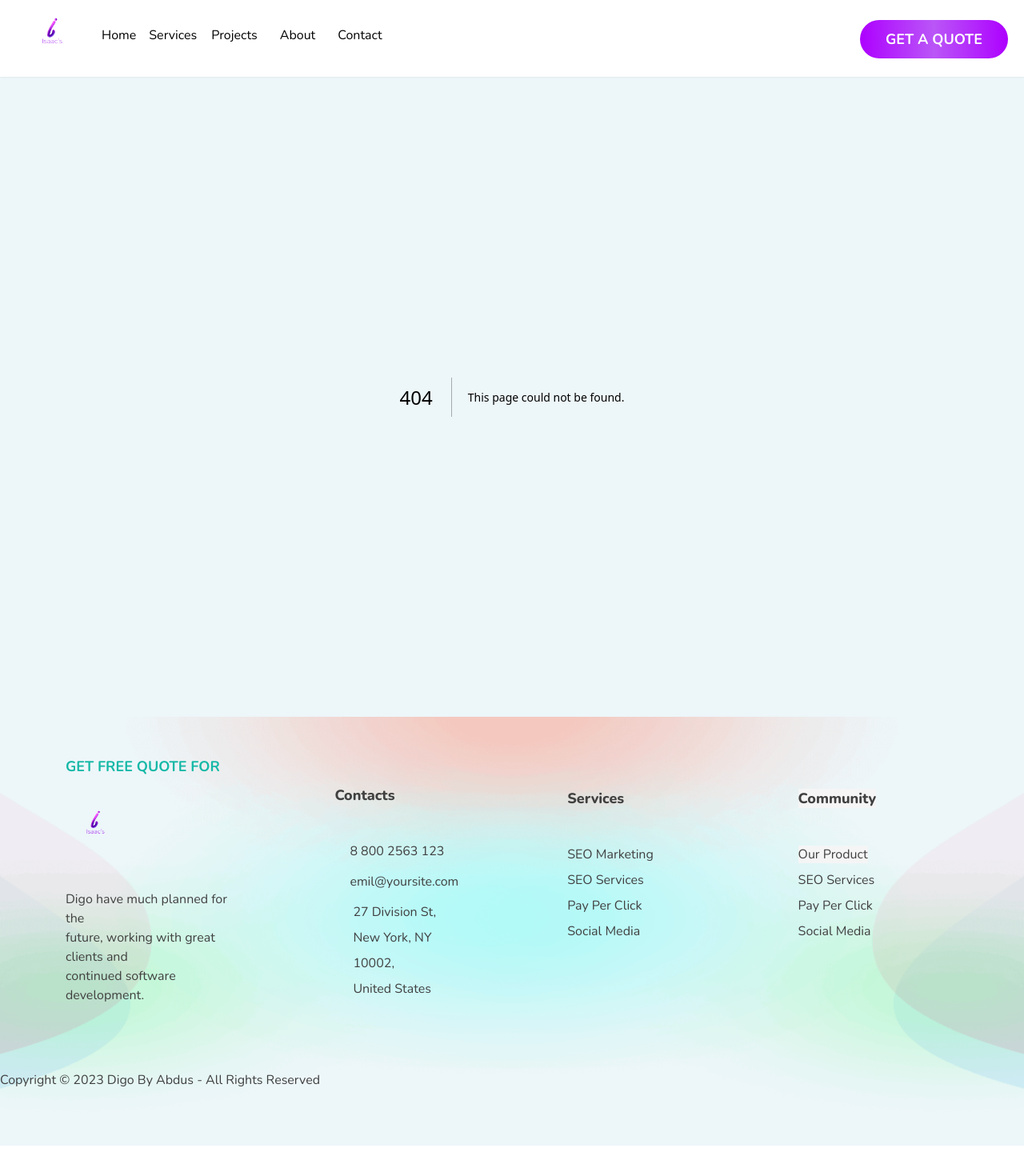
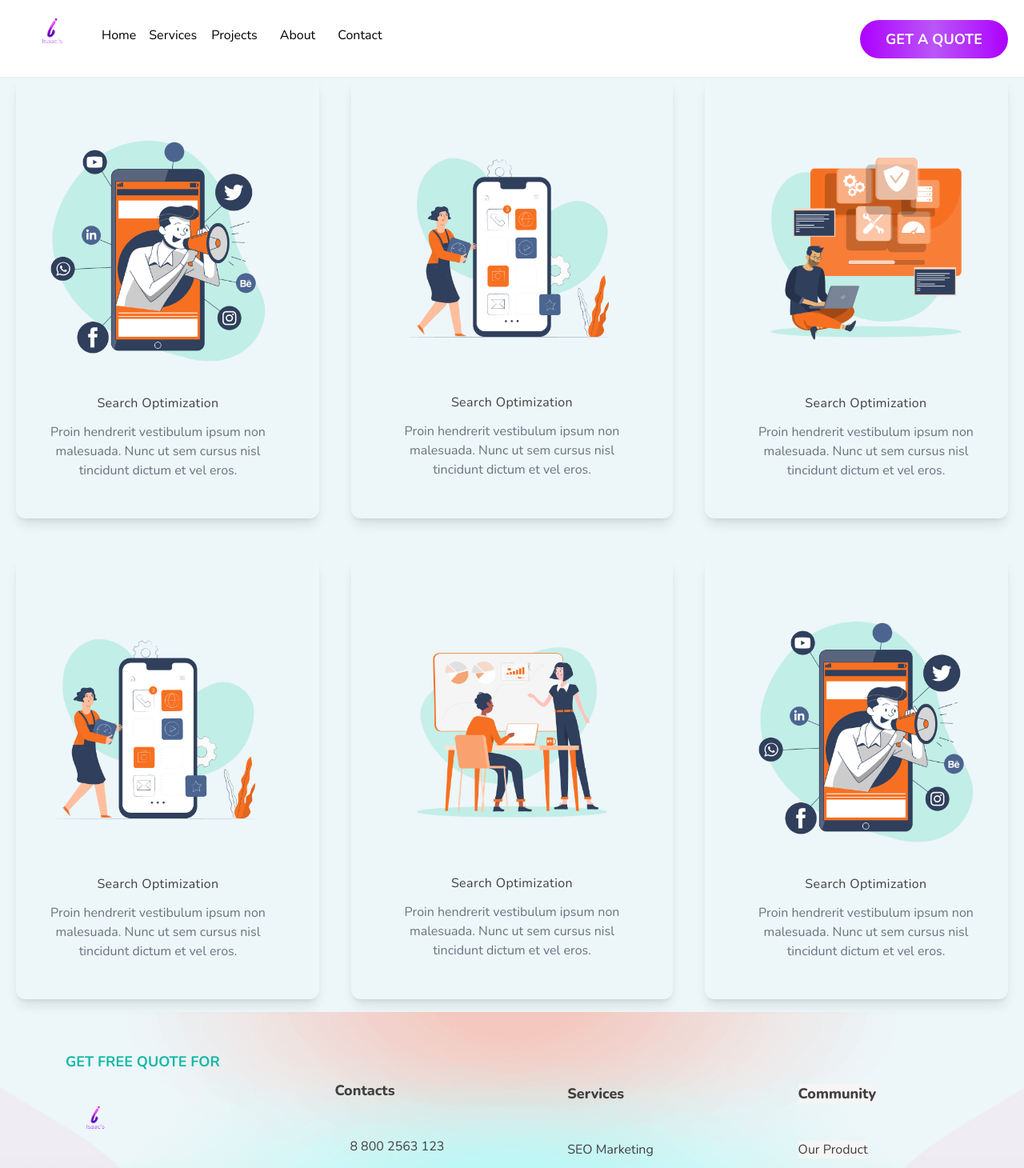
Before and after one commit to Isaacs-Web-Technologies/isaacs-website, a Next.js app: page /Projects in a window 1280 px wide. Before the commit this address had no page. Shown: the top 1460 px of the page at 80% size. Before the commit the page ends 1432 px from the top, so only its background shows below. Built offline with nearby package versions, Linux system fonts and the light colour scheme; a web font is replaced by a local one.

Commit message:
portfolio page

```diff
--- /dev/null
+++ b/app/Projects/page.jsx
@@ -0,0 +1,12 @@
+import React from 'react'
+import ProjectGrid from '../../components/ProjectComponent/ProjectGrid.jsx'
+
+const page = () => {
+  return (
+    <>
+    <ProjectGrid />
+    </>
+  )
+}
+
+export default page
--- a/components/HomeComponents/Navbar/Navbar.jsx
+++ b/components/HomeComponents/Navbar/Navbar.jsx
@@ -38,7 +38,7 @@ const Navbar =()=> {
                     <br />
                     <br />
                   </a>
-                  <a className=" ml-0.5 max-md:mx-0.5" href="/">
+                  <a className=" ml-0.5 max-md:mx-0.5" href="/Projects">
                     Projects
                     <br />
                     <br />
--- a/components/PortfolioComponents/PortfolioGrid.jsx
+++ /dev/null
@@ -1,9 +0,0 @@
-import React from 'react'
-
-const PortfolioGrid = () => {
-  return (
-    <div>PortfolioGrid</div>
-  )
-}
-
-export default PortfolioGrid
--- /dev/null
+++ b/components/ProjectComponent/ProjectGrid.jsx.jsx
@@ -0,0 +1,71 @@
+const ProjectGrid = () => {
+  return (
+        <section className="flex flex-col mb-4 items-stretch">
+          <div className="w-full px-5 max-md:max-w-full">
+            <div className="gap-5 flex max-md:flex-col max-md:items-stretch max-md:gap-0">
+              <div className="flex flex-col items-stretch w-[33%] max-md:w-full max-md:ml-0">
+                <div className="items-center shadow-lg flex grow flex-col text-base text-center pl-6 pr-12 py-12 rounded-xl max-md:max-w-full max-md:mt-10 max-md:px-5">
+                  <img loading="lazy"
+                  src="/img/portfolio1.png"
+                  className="aspect-[0.91] object-contain object-center w-full self-stretch" />
+                  <div className="text-neutral-700 leading-[169%] tracking-wide whitespace-nowrap mt-2.5">Search Optimization</div>
+                  <div className="text-gray-500 leading-6 w-[280px] mt-2.5">Proin hendrerit vestibulum ipsum non malesuada. Nunc ut sem cursus nisl tincidunt dictum et vel eros.</div>
+                </div>
+              </div>
+              <div className="flex flex-col items-stretch w-[35%] ml-5 max-md:w-full max-md:ml-0">
+                <div className="items-center shadow-lg flex grow flex-col text-base text-center px-12 py-12 rounded-xl max-md:max-w-full max-md:mt-10 max-md:px-5">
+                  <img loading="lazy"
+                  src="/img/portfolio2.png"
+                  className="aspect-[0.91] object-contain object-center w-full self-stretch" />
+                  <div className="text-neutral-700 leading-[169%] tracking-wide whitespace-nowrap mt-2.5">Search Optimization</div>
+                  <div className="text-gray-500 leading-6 w-[280px] mt-2.5">Proin hendrerit vestibulum ipsum non malesuada. Nunc ut sem cursus nisl tincidunt dictum et vel eros.</div>
+                </div>
+              </div>
+              <div className="flex flex-col items-stretch w-[33%] ml-5 max-md:w-full max-md:ml-0">
+                <div className="items-center shadow-lg flex grow flex-col text-base text-center pl-12 pr-6 py-12 rounded-xl max-md:max-w-full max-md:mt-10 max-md:px-5">
+                  <img loading="lazy"
+                  src="/img/portfolio3.png"
+                  className="aspect-[0.91] object-contain object-center w-full self-stretch" />
+                  <div className="text-neutral-700 leading-[169%] tracking-wide whitespace-nowrap mt-2.5">Search Optimization</div>
+                  <div className="text-gray-500 leading-6 w-[280px] mt-2.5">Proin hendrerit vestibulum ipsum non malesuada. Nunc ut sem cursus nisl tincidunt dictum et vel eros.</div>
+                </div>
+              </div>
+            </div>
+          </div>
+          <div className="w-full mt-12 px-5 max-md:max-w-full max-md:mt-10">
+            <div className="gap-5 flex max-md:flex-col max-md:items-stretch max-md:gap-0">
+              <div className="flex flex-col items-stretch w-[33%] max-md:w-full max-md:ml-0">
+                <div className="items-center shadow-lg flex grow flex-col text-base text-center pl-6 pr-12 py-12 rounded-xl max-md:max-w-full max-md:mt-10 max-md:px-5">
+                  <img loading="lazy"
+                  src="/img/portfolio4.png"
+                  className="aspect-[0.91] object-contain object-center w-full self-stretch" />
+                  <div className="text-neutral-700 leading-[169%] tracking-wide whitespace-nowrap mt-2.5" aria-label="Search Optimization">Search Optimization</div>
+                  <div className="text-gray-500 leading-6 w-[280px] mt-2.5">Proin hendrerit vestibulum ipsum non malesuada. Nunc ut sem cursus nisl tincidunt dictum et vel eros.</div>
+                </div>
+              </div>
+              <div className="flex flex-col items-stretch w-[35%] ml-5 max-md:w-full max-md:ml-0">
+                <div className="items-center shadow-lg flex grow flex-col text-base text-center px-12 py-12 rounded-xl max-md:max-w-full max-md:mt-10 max-md:px-5">
+                  <img loading="lazy"
+                  src="/img/portfolio5.png"
+                  className="aspect-[0.91] object-contain object-center w-full self-stretch" />
+                  <div className="text-neutral-700 leading-[169%] tracking-wide whitespace-nowrap mt-2.5" aria-label="Search Optimization">Search Optimization</div>
+                  <div className="text-gray-500 leading-6 w-[280px] mt-2.5">Proin hendrerit vestibulum ipsum non malesuada. Nunc ut sem cursus nisl tincidunt dictum et vel eros.</div>
+                </div>
+              </div>
+              <div className="flex flex-col items-stretch w-[33%] ml-5 max-md:w-full max-md:ml-0">
+                <div className="items-center shadow-lg flex grow flex-col text-base text-center pl-12 pr-6 py-12 rounded-xl max-md:max-w-full max-md:mt-10 max-md:px-5">
+                  <img loading="lazy"
+                  src="/img/portfolio6.png"
+                  className="aspect-[0.91] object-contain object-center w-full self-stretch" />
+                  <div className="text-neutral-700 leading-[169%] tracking-wide whitespace-nowrap mt-2.5" aria-label="Search Optimization">Search Optimization</div>
+                  <div className="text-gray-500 leading-6 w-[280px] mt-2.5">Proin hendrerit vestibulum ipsum non malesuada. Nunc ut sem cursus nisl tincidunt dictum et vel eros.</div>
+                </div>
+              </div>
+            </div>
+          </div>
+        </section>
+      );
+    }
+
+
+export default ProjectGrid
```
